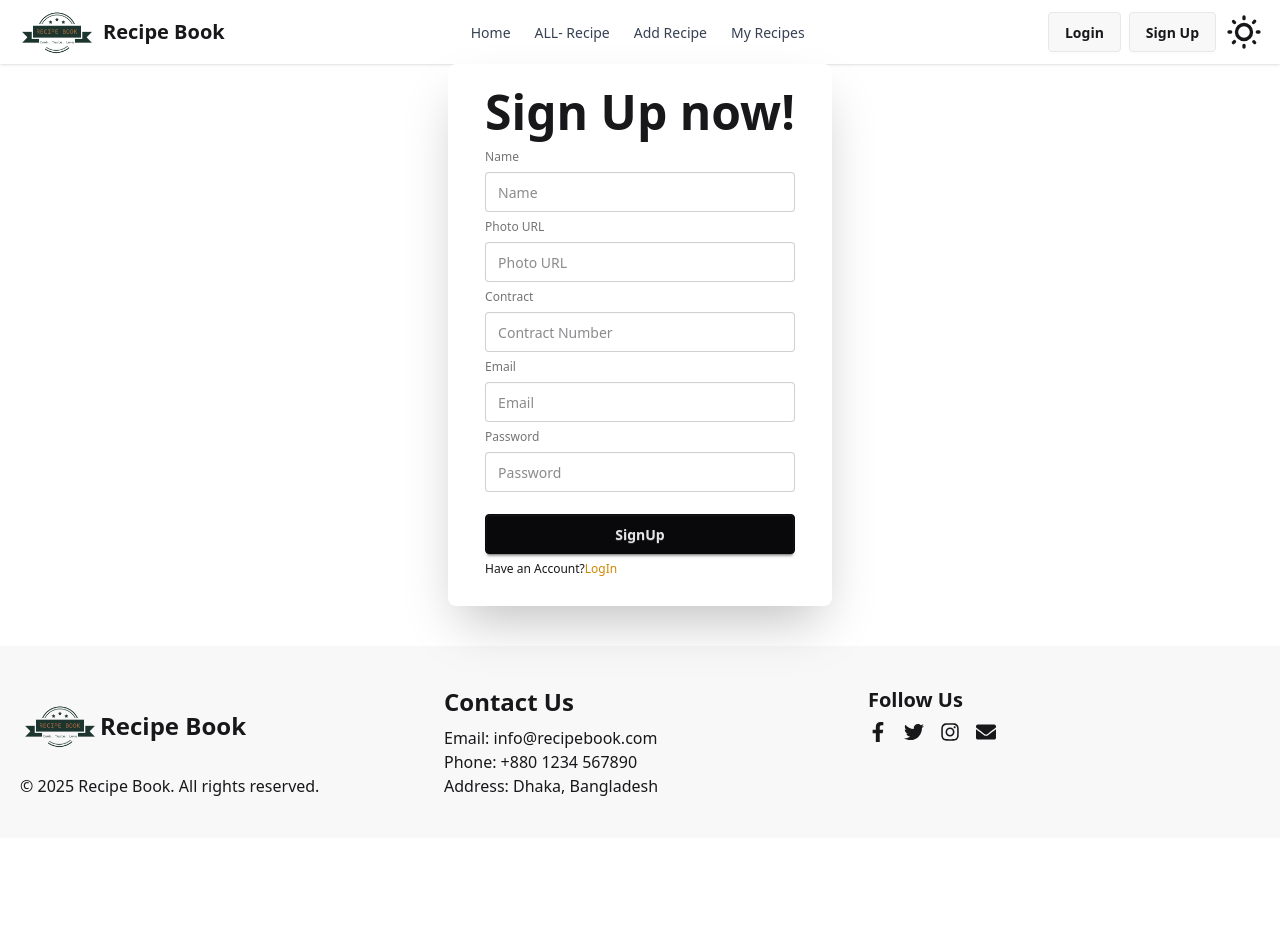
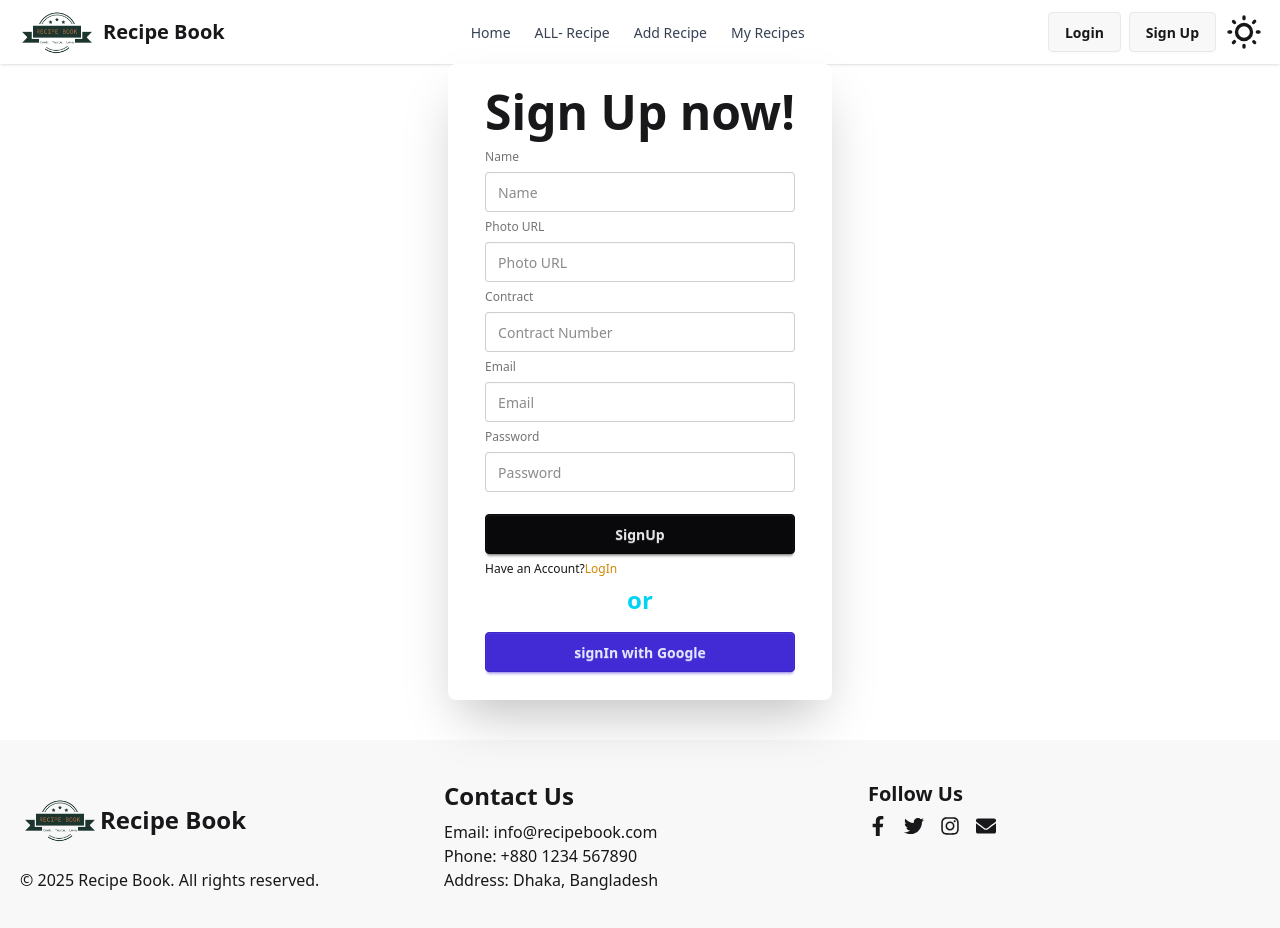
Before and after one commit to Abir-hasan-52/Recipe-Book-client-side, a React (Vite) app: page /Signup in a window 1280 px wide. Shown: the top 928 px of the page. Before the commit the page ends 838 px from the top, so only its background shows below. Built offline with nearby package versions, Linux system fonts and the light colour scheme; no server answers.

Commit message:
register pass validation add

```diff
--- a/src/Components/SignUp.jsx
+++ b/src/Components/SignUp.jsx
@@ -1,25 +1,40 @@
-import React, { use } from "react";
+import React, { useState, useContext } from "react";
 import { AuthContext } from "../Contexts/AuthContext";
 import Swal from "sweetalert2";
 import { Link, useNavigate } from "react-router";
 
 const SignUp = () => {
   const navigate = useNavigate();
-  const { createUser } = use(AuthContext);
-  console.log(createUser);
+  const { createUser, signInWithGoogle } = useContext(AuthContext);
+  const [passwordError, setPasswordError] = useState("");
 
   const handleSignUp = (e) => {
     e.preventDefault();
+    setPasswordError("");
     const form = e.target;
     const formData = new FormData(form);
     const { email, password, ...restFormData } = Object.fromEntries(
       formData.entries()
     );
 
-    // create user in the firebase
+
+    if (!/[A-Z]/.test(password)) {
+      setPasswordError("Password must have at least one uppercase letter.");
+      return;
+    }
+    if (!/[a-z]/.test(password)) {
+      setPasswordError("Password must have at least one lowercase letter.");
+      return;
+    }
+    if (password.length < 6) {
+      setPasswordError("Password must be at least 6 characters long.");
+      return;
+    }
+
+
     createUser(email, password)
       .then((result) => {
-        // Signed up
+
         const userProfile = {
           email,
           ...restFormData,
@@ -27,7 +42,7 @@ const SignUp = () => {
           lastSignInTime: result.user?.metadata?.lastSignInTime,
         };
 
-        // save profile info in the db
+
         fetch("http://localhost:3000/users", {
           method: "POST",
           headers: {
@@ -45,14 +60,31 @@ const SignUp = () => {
                 showConfirmButton: false,
                 timer: 1500,
               });
-              navigate("/"); // signup successful hole home page a navigate
+              navigate("/");
             }
           });
       })
       .catch((error) => {
         const errorCode = error.code;
-        const errorMessage = error.message;
+
         console.log(errorCode);
+      });
+  };
+
+  const handleWithGoogl = () => {
+    signInWithGoogle()
+      .then((result) => {
+        Swal.fire({
+          position: "top-end",
+          icon: "success",
+          title: "Login successFull ",
+          showConfirmButton: false,
+          timer: 1500,
+        });
+        navigate("/");
+      })
+      .catch((error) => {
+        console.log(error);
       });
   };
 
@@ -96,16 +128,29 @@ const SignUp = () => {
             className="input"
             placeholder="Password"
           />
+          {/* Password error message */}
+          {passwordError && (
+            <p className="text-red-500 text-sm mt-2">{passwordError}</p>
+          )}
 
           <button className="btn btn-neutral mt-4">SignUp</button>
           <div>
             <p className="link text-md link-hover">
               Have an Account?
-             <Link className="text-yellow-600 " to="/signin">
-
+              <Link className="text-yellow-600 " to="/signin">
                 LogIn
               </Link>
             </p>
+          </div>
+          <div>
+            <p className="text-2xl text-center font-bold text-cyan-400">or</p>
+            <button
+              onClick={handleWithGoogl}
+              className="btn btn-primary w-full mt-4"
+              type="button"
+            >
+              signIn with Google
+            </button>
           </div>
         </form>
       </div>
```
